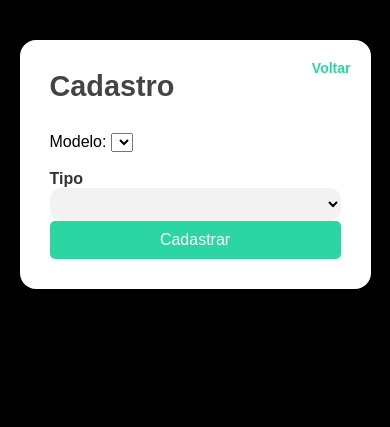
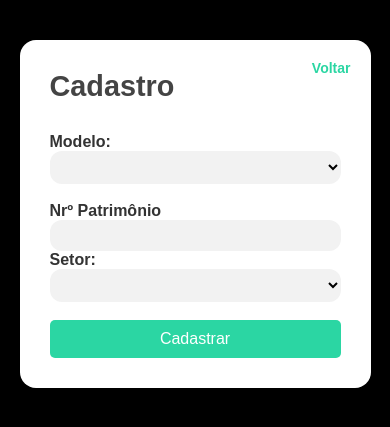
Before and after one commit to Joaogabriel2002/sistemaglpi, a PHP site: page /dashboard/telainicial/Estoque/Itens/Imobilizados/incluirImobilizados.php in a window 390 px wide. Shown: the top 427 px of the page. Run offline with PHP 8.4, Linux system fonts and the light colour scheme; data that the repository does not hold is empty.

Commit message:
Select do banco para campos Modelo e Setor no incluirImobilizados.php

```diff
--- a/dashboard/telainicial/Estoque/Itens/Imobilizados/incluirImobilizados.php
+++ b/dashboard/telainicial/Estoque/Itens/Imobilizados/incluirImobilizados.php
@@ -1,5 +1,6 @@
 <?php
 require_once '..\..\..\..\..\php/Imobilizados.php';
+
 $msg = "";
 
 // if(!isset($_SESSION['usuario_id'])){
@@ -10,6 +11,7 @@ $msg = "";
 
 $imobilizado = new Imobilizados();
 $modelos= $imobilizado->buscarModelos();
+$setor= $imobilizado->buscarSetores();
 
 
 
@@ -61,7 +63,7 @@ if ($_SERVER['REQUEST_METHOD'] === "POST"){
         <h2 class="form-title">Cadastro</h2>
 
         <form class="form" action="cadastroImobilizados.php" method="POST" id="form-estoque">
-            <div class="modeloTonner">
+            <div class="campo-form">
                 <label for="modeloTonner">Modelo:</label>
                 <select id="modelo" name="modelo" required>
                     <option value=""></option>
@@ -77,15 +79,22 @@ if ($_SERVER['REQUEST_METHOD'] === "POST"){
 
             <div id="itens-container">
                 <div class="campo-form item-row">
-                    <label>Tipo</label>
-                    <select name="tipo" id="tipo" required>
-                        <option value=""></option>
-                        <option value="Aparelhos de Redes">Aparelhos de Redes</option>
-                        <option value="Computador">Computador</option>
-                        <option value="Impressora">Impressora</option>
-                        <option value="Notebook">Notebook</option>
-                        <option value="Outros">Outros</option>
-                    </select>
+                    <label>Nrº Patrimônio</label>
+                    <input type="text" id="patrimonio" name="patrimonio" required>
+                </div>
+
+            <div class="campo-form">
+                <label for="setor">Setor:</label>
+                <select id="setor" name="setor" required>
+                    <option value=""></option>
+                    <?php foreach ($setor as $st): ?>
+                        <option value="<?= htmlspecialchars($st['setor']) ?>">
+                        <?= htmlspecialchars($st['setor']) ?>
+                        </option>
+                    <?php endforeach; ?>
+
+                </select><br><br>
+            </div>
             <button type="submit" class="submit-btn">Cadastrar</button>
         </form>
     </div>
--- a/php/Imobilizados.php
+++ b/php/Imobilizados.php
@@ -143,5 +143,12 @@ class Imobilizados extends Conexao {
         return $stmt->fetchAll(PDO::FETCH_ASSOC);
     }
 
+    public function buscarSetores(){
+        $sql="SELECT * FROM setores_locais";
+        $stmt = $this->conn->prepare($sql);
+        $stmt->execute();
+        return $stmt->fetchAll(PDO::FETCH_ASSOC);
+    }
+
 }
 ?>
```
